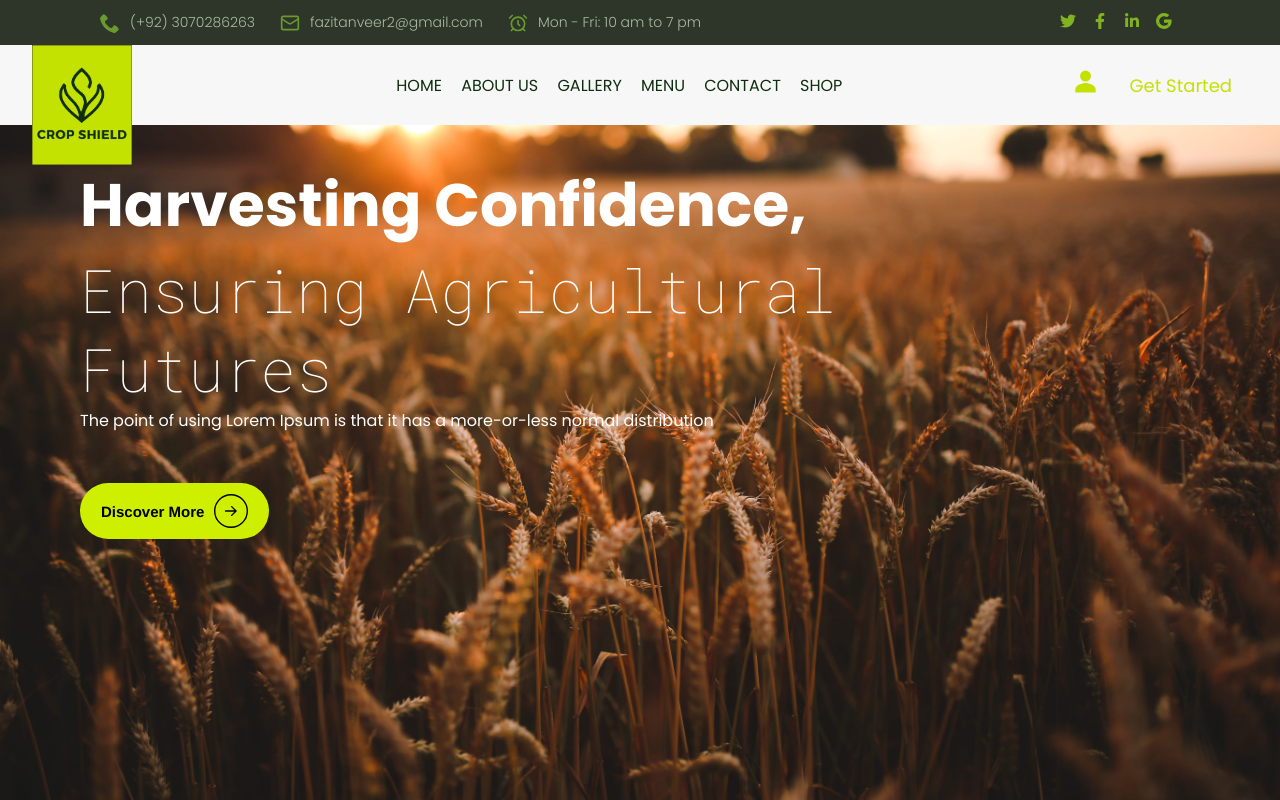
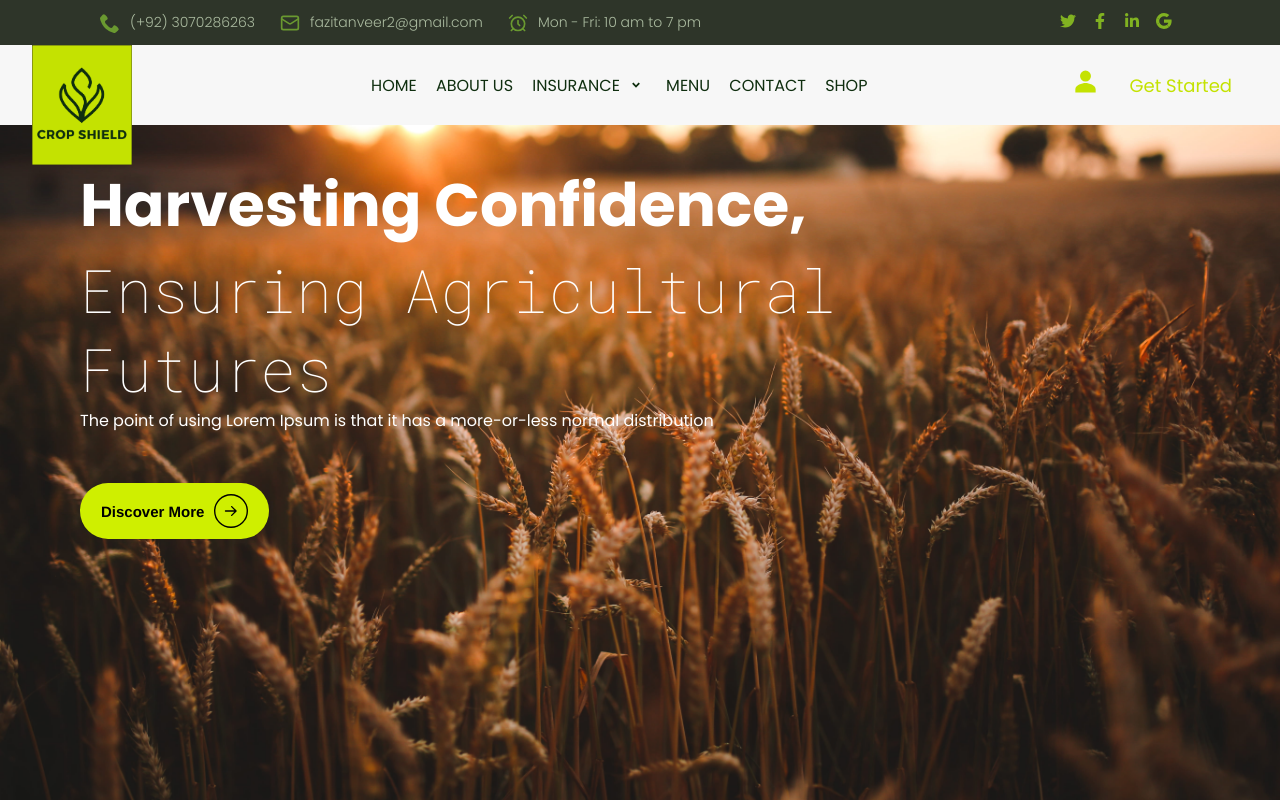
Before and after one commit to InnovatorBrain/cropshield, a React (Create React App) app: page / in a window 1280 px wide. Built offline with nearby package versions, Linux system fonts and the light colour scheme.

Commit message:
Navbar dropdown setting < frontend

```diff
--- a/src/components/Navbar/Navbar.css
+++ b/src/components/Navbar/Navbar.css
@@ -11,6 +11,77 @@
     transition: transform 0.3s ease-in-out;
 
 }
+
+#nav-drop-aligning li {
+    display: flex;
+    align-items: center;
+}
+
+.dropdown-icon {
+    margin-left: 5px;
+    font-size: 22px;
+}
+
+/* Dropdown-Start */
+.dropdown {
+    float: left;
+    overflow: hidden;
+}
+
+.dropdown .dropbtn {
+    font-size: 16px;
+    border: none;
+    outline: none;
+    color: white;
+    padding: 14px 16px;
+    background-color: inherit;
+    font-family: inherit;
+    margin: 0;
+}
+
+.navbar a:hover,
+.dropdown:hover .dropbtn {
+    background-color: red;
+}
+
+.dropdown-content {
+    display: none;
+    position: absolute;
+    background-color: #f7f7f7;
+    min-width: 160px;
+    box-shadow: 0px 8px 16px 0px rgba(0, 0, 0, 0.2);
+    z-index: 1;
+}
+
+.dropdown-content a {
+    float: none;
+    color: var(--color-DarkGreen);
+    padding: 12px 16px;
+    text-decoration: none;
+    display: block;
+    text-align: left;
+}
+
+.dropdown-content a:hover {
+    background-color: var(--color-LightGreen_a);
+    color: white;
+
+}
+
+.dropdown:hover .dropdown-content {
+    display: block;
+}
+
+.nav-drop-in-togle {
+    display: flex;
+    justify-content: center;
+    align-items: center;
+    text-align: center;
+    padding: 0;
+    margin: 0;
+}
+
+/* Dropdown-End */
 
 .app__navbar-logo {
     position: absolute;
@@ -49,7 +120,7 @@
 }
 
 .app__navbar-links li:hover {
-    color: var(--color-gray);
+    color: var(--color-LightGreen_b);
 }
 
 /* Hover effect on Nav Links */
@@ -65,7 +136,7 @@
 
 .app__navbar-links li:focus,
 .app__navbar-links li:hover {
-    color: var(--color-orange);
+    color: var(--color-LightGreen_b);
 }
 
 
--- a/src/components/Navbar/Navbar.jsx
+++ b/src/components/Navbar/Navbar.jsx
@@ -1,6 +1,7 @@
 import React, { useEffect, useState } from 'react'
 import './Navbar.css'
 import images from '../../constants/images'
+import { RiArrowDropDownLine } from "react-icons/ri";
 
 import { IoPersonSharp } from "react-icons/io5";
 import { TfiClose } from "react-icons/tfi";
@@ -41,7 +42,19 @@ const Navbar = () => {
           <ul className="app__navbar-links">
             <li className='p-links'><Link to="/Home">Home</Link></li>
             <li className='p-links'><Link to="/AboutUs">About Us</Link></li>
-            <li className='p-links'><Link to="/Gallery">Gallery</Link></li>
+            {/* <li className='p-links'><Link to="/Gallery">Insurance</Link></li> */}
+            <div>
+              <div className="dropdown">
+                <ul className='p-links' id='nav-drop-aligning'>
+                  <li><Link to="/Gallery">Insurance</Link><RiArrowDropDownLine className="dropdown-icon" /></li>
+                </ul>
+                <div className="dropdown-content">
+                  <a href="Insurance">Insurance</a>
+                  <a href="/ApplyOnline">Apply Online</a>
+                  <a href="/InsuranceClaims">Insurance claims</a>
+                </div>
+              </div>
+            </div>
             <li className='p-links'><Link to="/Menu">Menu</Link></li>
             <li className='p-links'><Link to="/Contact">Contact</Link></li>
             <li className='p-links'><Link to="/Shop">Shop</Link></li>
@@ -60,7 +73,19 @@ const Navbar = () => {
                 <ul className="app__navbar-smallscreen_links">
                   <li><Link to="/Home" onClick={() => setToggleMenu(false)}>Home</Link></li>
                   <li><Link to="/AboutUs" onClick={() => setToggleMenu(false)}>AboutUs</Link></li>
-                  <li><Link to="/Gallery" onClick={() => setToggleMenu(false)}>Gallery</Link></li>
+                  {/* <li><Link to="/Gallery" onClick={() => setToggleMenu(false)}>Gallery</Link></li> */}
+                  <li className='nav-drop-in-togle'>
+                    <div className="dropdown">
+                      <ul className='p-links' id='nav-drop-aligning'>
+                        <li><Link to="">Insurance</Link><RiArrowDropDownLine className="dropdown-icon" /></li>
+                      </ul>
+                      <div className="dropdown-content">
+                        <a href="/Insurance">Insurance</a>
+                        <a href="/ApplyOnline">Apply Online</a>
+                        <a href="/InsuranceClaims">Insurance claims</a>
+                      </div>
+                    </div>
+                  </li>
                   <li><Link to="/Menu" onClick={() => setToggleMenu(false)}>Menu</Link></li>
                   <li><Link to="/Contact" onClick={() => setToggleMenu(false)}>Contact</Link></li>
                   <li><Link to="/Shop" onClick={() => setToggleMenu(false)}>Shop</Link></li>
```
Also changed, not shown: 1 other file (tests, documents, lock files or other folders).
